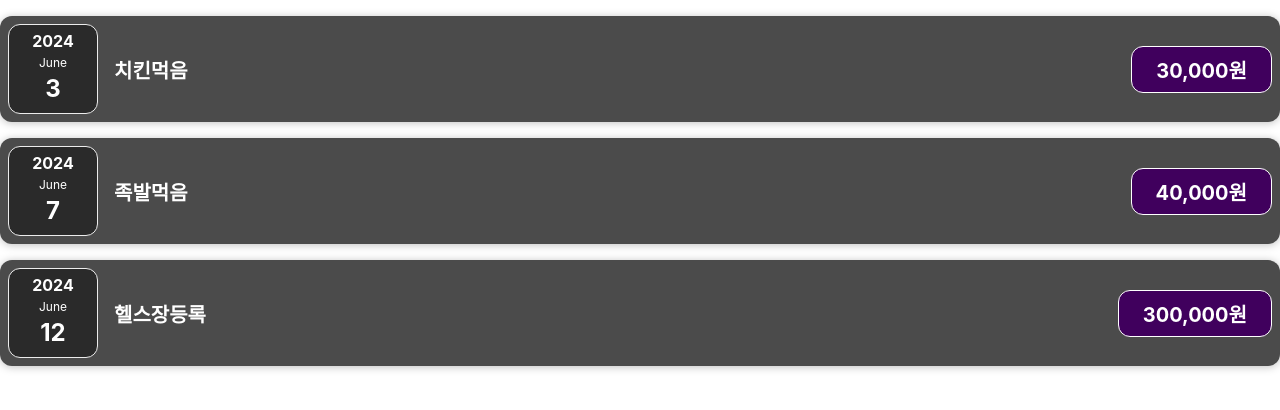
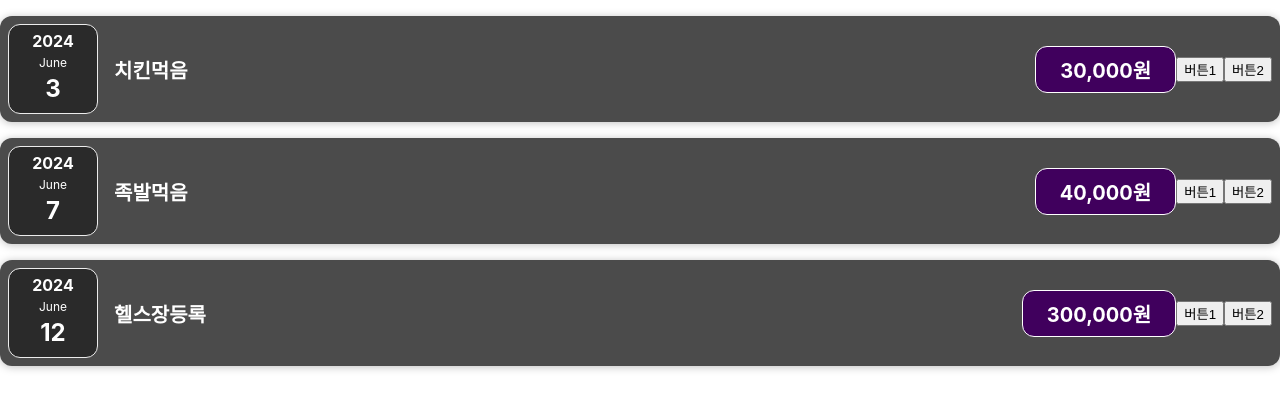
Before and after one commit to kimbyeongmo/react-study, a React (Create React App) app: page / in a window 1280 px wide. Shown: the top 410 px of the page. Built offline with nearby package versions, Linux system fonts and the light colour scheme.

Commit message:
# 이벤트 바인딩

```diff
--- a/src/components/expenses/ExpenseItem.js
+++ b/src/components/expenses/ExpenseItem.js
@@ -1,9 +1,10 @@
-import React from "react";
-import "./ExpenseItem.css";
-import ExpenseDate from "./ExpenseDate";
-import Card from "../UI/Card";
+import React from 'react'
+import './ExpenseItem.css';
+import ExpenseDate from './ExpenseDate';
+import Card from '../UI/Card';
 
 const ExpenseItem = ({ date, title, price: exPrice }) => {
+
   // console.log('props: ', aaa);
 
   // 변수 선언
@@ -15,10 +16,11 @@ const ExpenseItem = ({ date, title, price: exPrice }) => {
 
   // 1자리 숫자를 2자리수로 변환하는 함수
   const make2digit = (text) => {
-    return text.toString().padStart(2, "0");
+    return text.toString().padStart(2, '0');
   };
 
   const makeFormattedDate = () => {
+
     const year = date.getFullYear();
     const month = date.getMonth();
     const day = date.getDate();
@@ -27,17 +29,30 @@ const ExpenseItem = ({ date, title, price: exPrice }) => {
   };
 
   // 원화 표기법으로 변환
-  const formattedPrice = new Intl.NumberFormat("ko-KR").format(exPrice);
+  const formattedPrice = new Intl.NumberFormat('ko-KR').format(exPrice);
+
+  // 이벤트 핸들러 선언
+  const clickHandler = e => {
+    console.log('클릭함!');
+    console.log(e.target.previousElementSibling.firstElementChild.textContent);
+
+    // const $price = document.querySelectorAll('.expense-item__price');
+    // console.log($price);
+    console.log(this);
+  };
+
 
   return (
-    <Card className="expense-item">
-      <ExpenseDate exDate={date} />
-      <div className="expense-item__description">
-        <h2>{title}</h2>
-        <div className="expense-item__price">{formattedPrice}원</div>
-      </div>
-    </Card>
-  );
-};
+      <Card className='expense-item'>
+        <ExpenseDate exDate={date} />
+        <div className='expense-item__description'>
+          <h2>{title}</h2>
+          <div className='expense-item__price'>{formattedPrice}원</div>
+        </div>
+        <button id='btn' onClick={clickHandler}>버튼1</button>
+        <button id='btn2' onMouseOver={e =>alert('하하')}>버튼2</button>
+      </Card>
+  )
+}
 
-export default ExpenseItem;
+export default ExpenseItem
```
